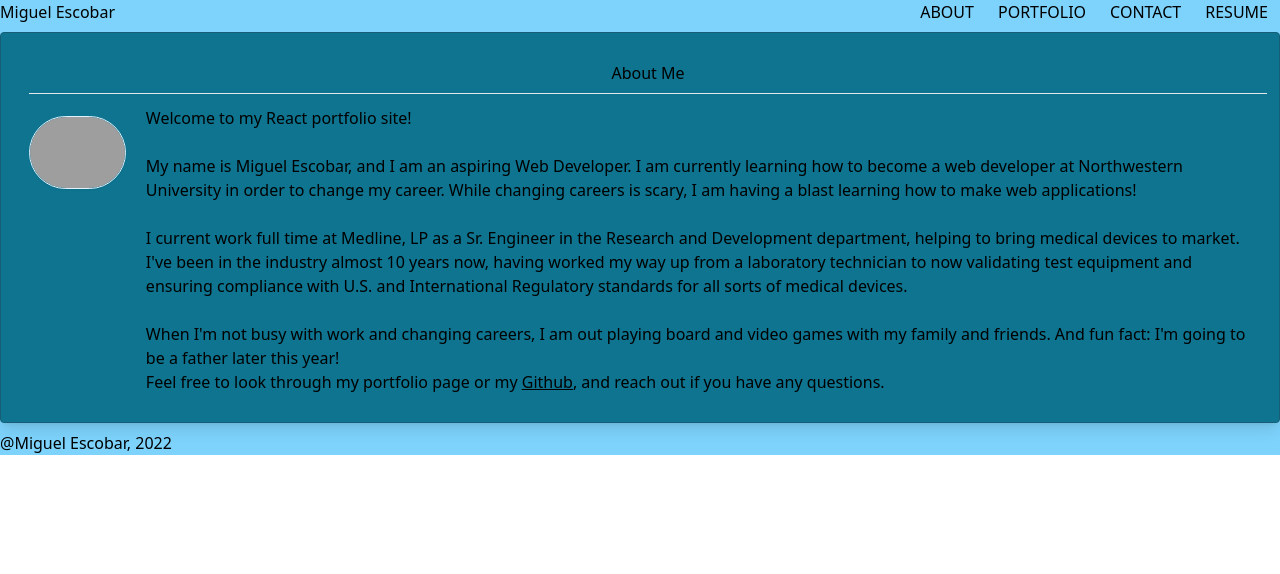
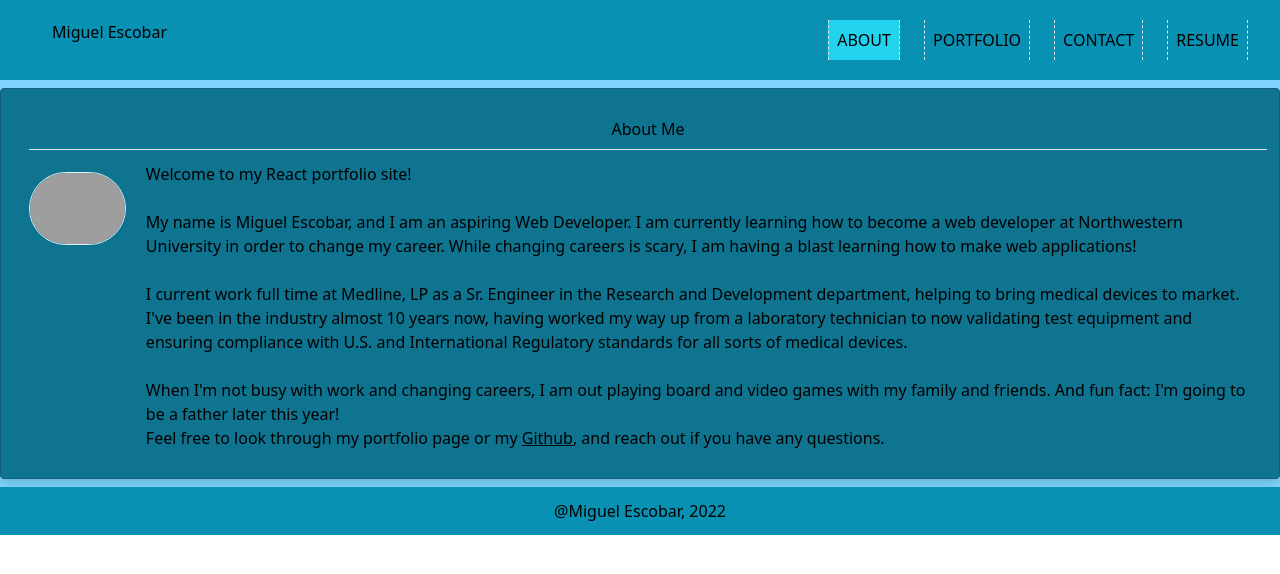
Before and after one commit to mae2136/me-react-portfolio, a React (Create React App) app: page / in a window 1280 px wide. Shown: the top 574 px of the page. Built offline with nearby package versions, Linux system fonts and the light colour scheme; grey boxes are pictures that could not be loaded.

Commit message:
Add readme. Update styling for all components.

```diff
--- a/src/components/Content.js
+++ /dev/null
@@ -1,13 +0,0 @@
-import React from "react";
-
-// const navTitles = ["ABOUT ME", "PORTFOLIO", "CONTACT", "RESUME"];
-
-function Content() {
-    return (
-        <>
-            <p>Content goes here</p>
-        </>
-    )
-}
-
-export default Content
--- a/src/components/Footer.js
+++ b/src/components/Footer.js
@@ -4,7 +4,7 @@ import React from "react";
 
 function Footer() {
     return (
-        <footer>
+        <footer className="flex flex-row justify-center p-3 bg-cyan-600">
             <h3>@Miguel Escobar, 2022</h3>
         </footer>
     )
--- a/src/components/Header.js
+++ b/src/components/Header.js
@@ -4,14 +4,14 @@ const navTitles = ["ABOUT", "PORTFOLIO", "CONTACT", "RESUME"];
 
 // Use currentPage to highlight link displayed for styling
 // Loop throughtitle arrays to build out navbar
-function Header({ currentPage, handlePageChange}) {
+function Header({ currentPage, handlePageChange }) {
     return (
-        <header className="justify-center md:flex md:flex-row md:justify-between">
-            <h1>Miguel Escobar</h1>
-            <nav>
-                <ul className="md:flex md:flex-row justify-around">
+        <header className="md:p-5 flex flex-row flex-wrap md:flex-nowrap md:justify-between bg-cyan-600">
+            <h1 className="mx-8">Miguel Escobar</h1>
+            <nav className="justify-center ">
+                <ul className="md:flex md:flex-row flex-wrap md:flex-nowrap justify-around">
                     {navTitles.map((title, index) => (
-                        <li className={`md:mx-3 ${title}`} key={index} onClick={() => handlePageChange(title)}>{title}</li>
+                        <li className={`${currentPage===title ? "md:bg-cyan-400" : "md:bg-cyan-600"} md:mx-3 md:p-2 md:border-dashed md:border-r md:border-l`} key={index} onClick={() => handlePageChange(title)}>{title}</li>
                     ))}
                 </ul>
             </nav>
--- a/src/components/PortfolioContainer.js
+++ b/src/components/PortfolioContainer.js
@@ -30,9 +30,9 @@ function PortfolioContainer() {
         <div className='flex flex-auto flex-col bg-sky-300'>
             {/* Header to contain Name and Nav Links */}
             <Header currentPage={currentPage} handlePageChange={handlePageChange}/>
-            <div className='flex-auto container mx-auto border border-cyan-800 bg-cyan-700 rounded shadow-lg p-5 m-2'>
+            <main className='flex-auto container mx-auto border border-cyan-800 bg-cyan-700 rounded shadow-lg p-5 m-2'>
                 {renderPage()}
-            </div>
+            </main>
             {/* Footer Component that contains footer stuff (TBD) */}
             <Footer />
         </div>
--- a/src/components/Project.js
+++ b/src/components/Project.js
@@ -5,17 +5,16 @@ import React from "react";
 
 function Project({ project }) {
     return (
-        // Figure out how to align 2 cards wide on desktop
-        <div className="max-w-sm rounded overflow-hidden shadow-lg mb-3 border border-gray-300 md:mx-3">
-            <img className="w-full" src={project.image} alt="Display" />
+        // Figure out how to align 2 cards wide on desktop md:min-w-[18rem]
+        <div className="max-w-sm md:min-w-[20rem] rounded overflow-hidden shadow-lg mb-3 border border-gray-300 md:mx-3">
+            <img className="w-fit" src={project.image} alt="Display" />
             <div className="px-6 py-4">
                 <div className="font-bold text-slate-200 text-xl mb-2">
                     {project.name}
                 </div>
-                <p className="text-slate-300 text-base">
-                    {/* {project.description} */}
-                    Lord of the Rings is Awesome
-                </p>
+                <a href={project.link} className="text-slate-300 text-base hover:text-slate-600 cursor-pointer">
+                    {project.link}
+                </a>
             </div>
             <div className="px-6 py-4">
                 {/* Make an array of techs used in the project.tech, and loop through them to create a given bubble */}
--- a/src/components/pages/Portfolio.js
+++ b/src/components/pages/Portfolio.js
@@ -1,12 +1,12 @@
 import React from "react";
 import Project from '../Project';
 
-const projects = [{name: "Fully Booked", image: "https://user-images.githubusercontent.com/97486569/168444445-ad5530cc-ad94-4f35-8dc8-ef0fe7901ef0.png", tech: ["Handlebars", "SQL", "Bootstrap", "node.js", "Express"]}, {name: "Taco'bout Hoppiness", image: "https://github.com/P1t2-Better-Booze-Bureau/Taco-bout-Hoppiness/blob/main/Assets/pictures/screenshot.PNG?raw=true", tech: ["HTML", "Javascript", "Tailwind CSS"]}];
+const projects = [{name: "Fully Booked", link: "https://fully-booked-2022.herokuapp.com/", image: "https://user-images.githubusercontent.com/97486569/168444445-ad5530cc-ad94-4f35-8dc8-ef0fe7901ef0.png", tech: ["Handlebars", "SQL", "Bootstrap", "node.js", "Express"]}, {name: "Taco'bout Hoppiness", link: "https://p1t2-better-booze-bureau.github.io/Taco-bout-Hoppiness/", image: "https://github.com/P1t2-Better-Booze-Bureau/Taco-bout-Hoppiness/blob/main/Assets/pictures/screenshot.PNG?raw=true", tech: ["HTML", "Javascript", "Tailwind CSS"]}, {name: "Weather Dashboard", link: "https://mae2136.github.io/Weather-Dashboard/", image: "https://github.com/mae2136/Weather-Dashboard/blob/main/Assests/screenshot.PNG?raw=true", tech: ["HTML", "Bootstrap", "Javascript"]}, {name: "Portfolio 1.0", link: "https://mae2136.github.io/Miguel-Escobar/", image: "https://github.com/mae2136/Miguel-Escobar/raw/main/Assets/screenshot.PNG", tech: ["HTML", "CSS", "Javascript"]}, ];
 
 function Portfolio() {
     return (
         <>
-            <div className="md:flex md:flex-row">
+            <div className="md:flex md:flex-row md:flex-wrap justify-around">
                 {projects.map((project) => (
                     <Project project={project} />
                 ))}
```
Also changed, not shown: 1 other file (tests, documents, lock files or other folders).
